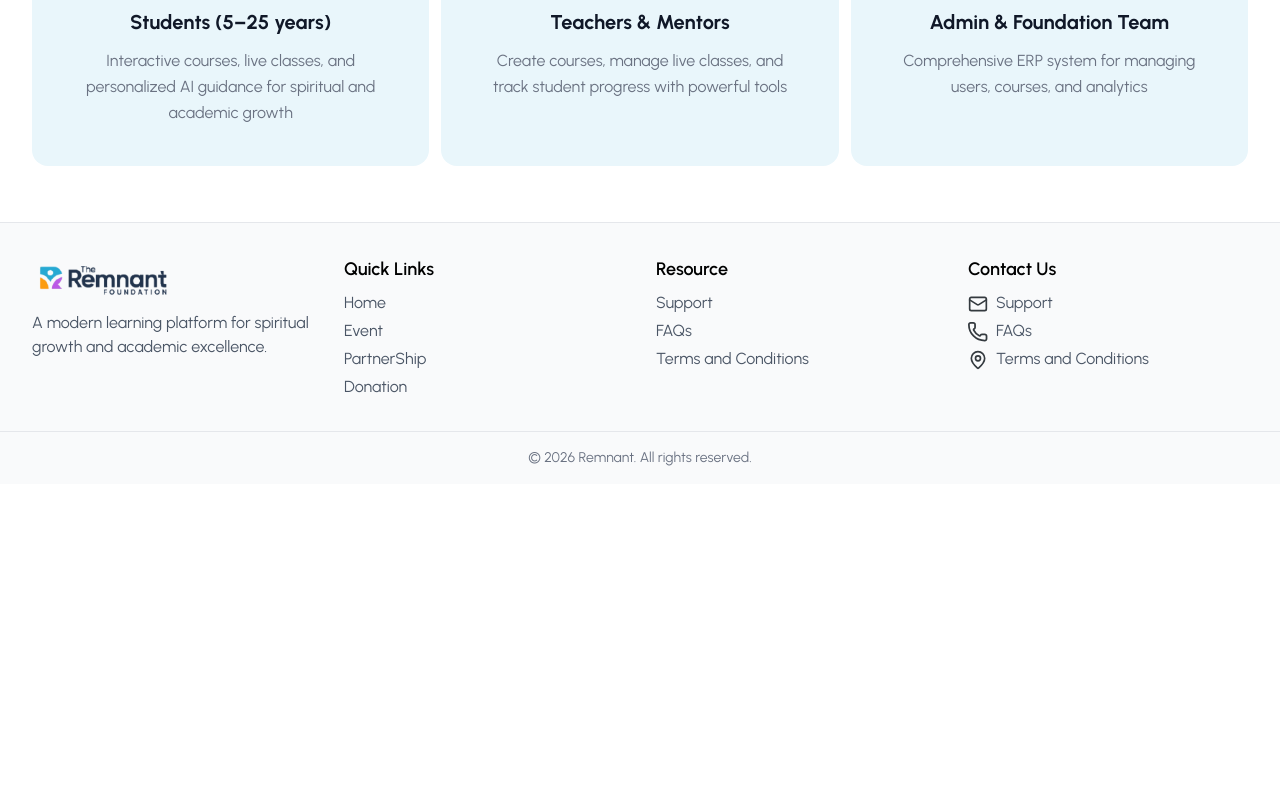
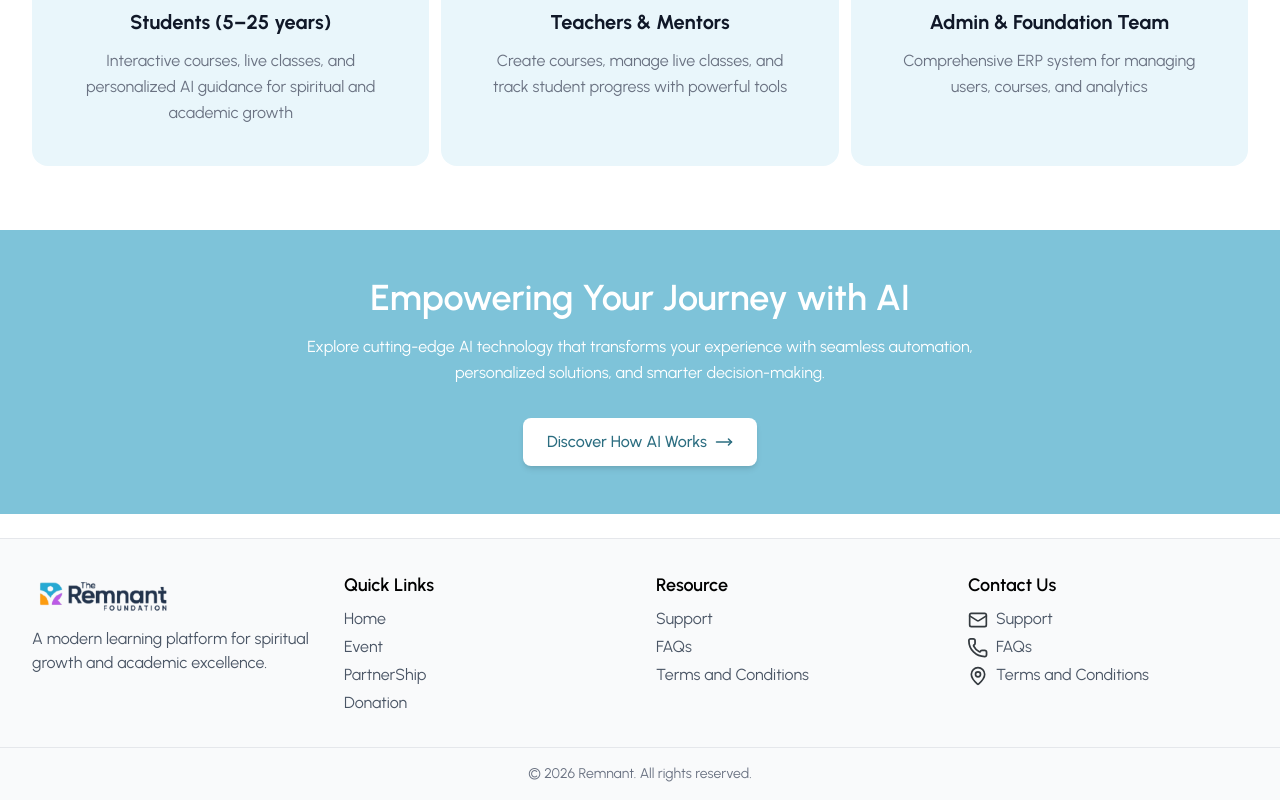
Before and after one commit to naimsheikh8020/Bible-Lms-Remnant-, a React (Vite) app: page / in a window 1280 px wide. Shown: the part 830-1630 px from the top of the page. Before the commit the page ends 1314 px from the top, so only its background shows below. Built offline with nearby package versions, Linux system fonts and the light colour scheme.

Commit message:
AudienceCard component to import props from a dedicated types file and add AIPromoSection for enhanced user engagement

```diff
--- /dev/null
+++ b/src/Components/AIPromoSection.tsx
@@ -0,0 +1,34 @@
+import { MoveRight } from "lucide-react";
+import { Link } from "react-router";
+
+const AIPromoSection = () => {
+  return (
+    <section className="bg-[#7EC3D9] rounded-2xl py-12 px-6 md:px-12 text-center mt-8 -mx-4 md:-mx-8 lg:-mx-12">
+
+      {/* Heading */}
+      <h2 className="text-3xl md:text-4xl font-semibold text-white mb-4">
+        Empowering Your Journey with AI
+      </h2>
+      {/* Description */}
+      <p className="max-w-2xl mx-auto text-white text-sm md:text-base leading-relaxed mb-8">
+        Explore cutting-edge AI technology that transforms your experience with
+        seamless automation, personalized solutions, and smarter decision-making.
+      </p>
+
+      {/* CTA Button */}
+      <Link
+        to="/login"
+        className="inline-flex items-center gap-2 px-6 py-3
+                   bg-white text-[#2B6D80] font-medium
+                   rounded-lg shadow-md
+                   hover:shadow-lg hover:-translate-y-0.5
+                   transition-all duration-300"
+      >
+        Discover How AI Works
+        <MoveRight size={18} />
+      </Link>
+    </section>
+  );
+};
+
+export default AIPromoSection;
--- a/src/Components/AudienceCard.tsx
+++ b/src/Components/AudienceCard.tsx
@@ -1,8 +1,4 @@
-interface AudienceCardProps {
-  title: string;
-  description: string;
-  img: string;
-}
+import type { AudienceCardProps } from "../types/AudienceCardProps";
 
 const AudienceCard = ({ title, description, img }: AudienceCardProps) => {
   return (
--- a/src/Page/HomePage/Home.tsx
+++ b/src/Page/HomePage/Home.tsx
@@ -1,3 +1,4 @@
+import AIPromoSection from "../../Components/AIPromoSection";
 import AudienceSection from "./HomeSection/AudienceSection";
 import HeroSection from "./HomeSection/HeroSection";
 
@@ -5,10 +6,9 @@ import HeroSection from "./HomeSection/HeroSection";
 const Home = () => {
   return (
     <>
-      {/* Hero Section */}
       <HeroSection/>
-      {/* Audience Section */}
       <AudienceSection/>
+      <AIPromoSection/>
     </>
   );
 };
--- /dev/null
+++ b/src/types/AudienceCardProps.ts
@@ -0,0 +1,5 @@
+export interface AudienceCardProps {
+  title: string;
+  description: string;
+  img: string;
+}
```
